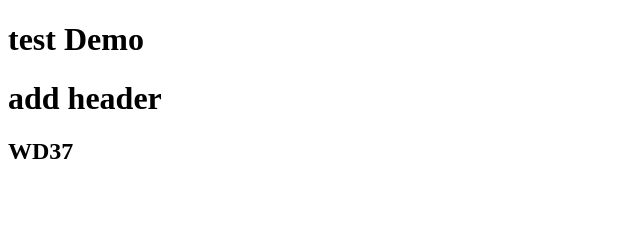
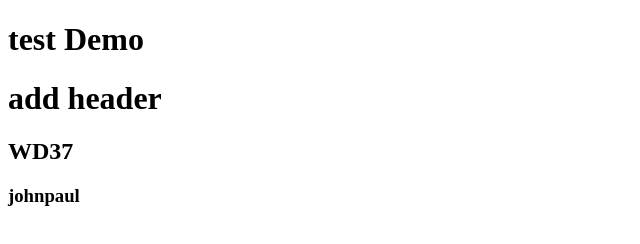
Before and after one commit to alfrenJames/testAppDemo, a plain HTML site: page index.html in a window 1280 px wide. Shown: the whole page, without its empty margins (0-640 px from the left). Drawn offline with Linux system fonts and the light colour scheme.

Commit message:
create new header

```diff
--- a/index.html
+++ b/index.html
@@ -10,5 +10,6 @@
     <h1>test Demo</h1>
     <h1>add header</h1>
     <h2>WD37</h2>
+    <h3>johnpaul</h3>
 </body>
 </html>
```
